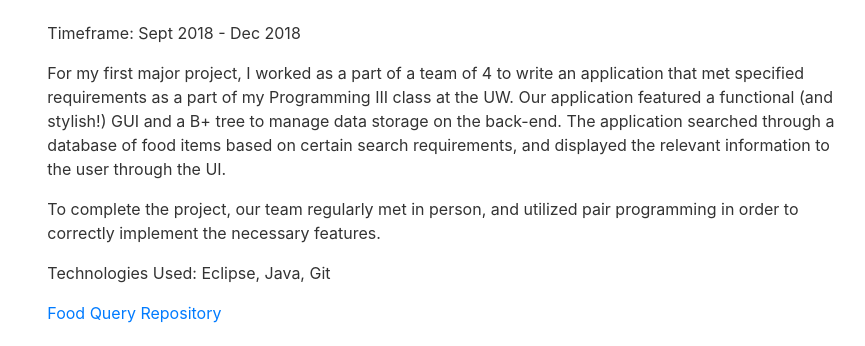
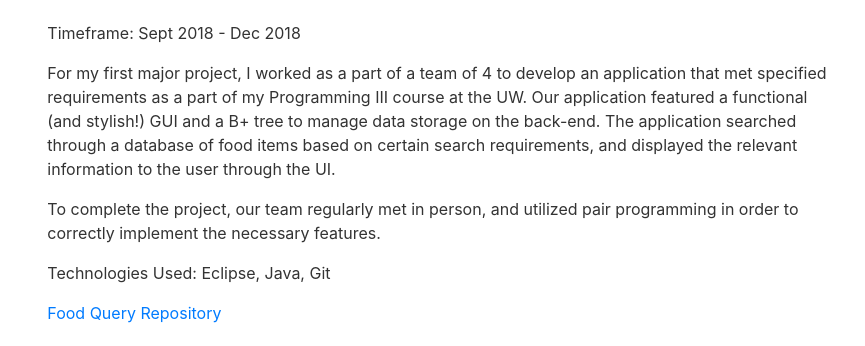
Before and after one commit to NicolasM42/NicolasM42.github.io, a website: page projects.html in a window 1280 px wide. Shown: the part 1126-1472 px from the top of the page, without its empty margins (198-1063 px from the left). Drawn offline with Linux system fonts and the light colour scheme.

Commit message:
minor tweak to projects

```diff
--- a/projects.html
+++ b/projects.html
@@ -103,7 +103,7 @@
         Timeframe: Sept 2018 - Dec 2018
       </p>
       <p>
-        For my first major project, I worked as a part of a team of 4 to write an application that met specified requirements as a part of my Programming III class at the UW.
+        For my first major project, I worked as a part of a team of 4 to develop an application that met specified requirements as a part of my Programming III course at the UW.
         Our application featured a functional (and stylish!) GUI and a B+ tree to manage data storage on the back-end. The application searched through a database of food
         items based on certain search requirements, and displayed the relevant information to the user through the UI.
       </p>
```
